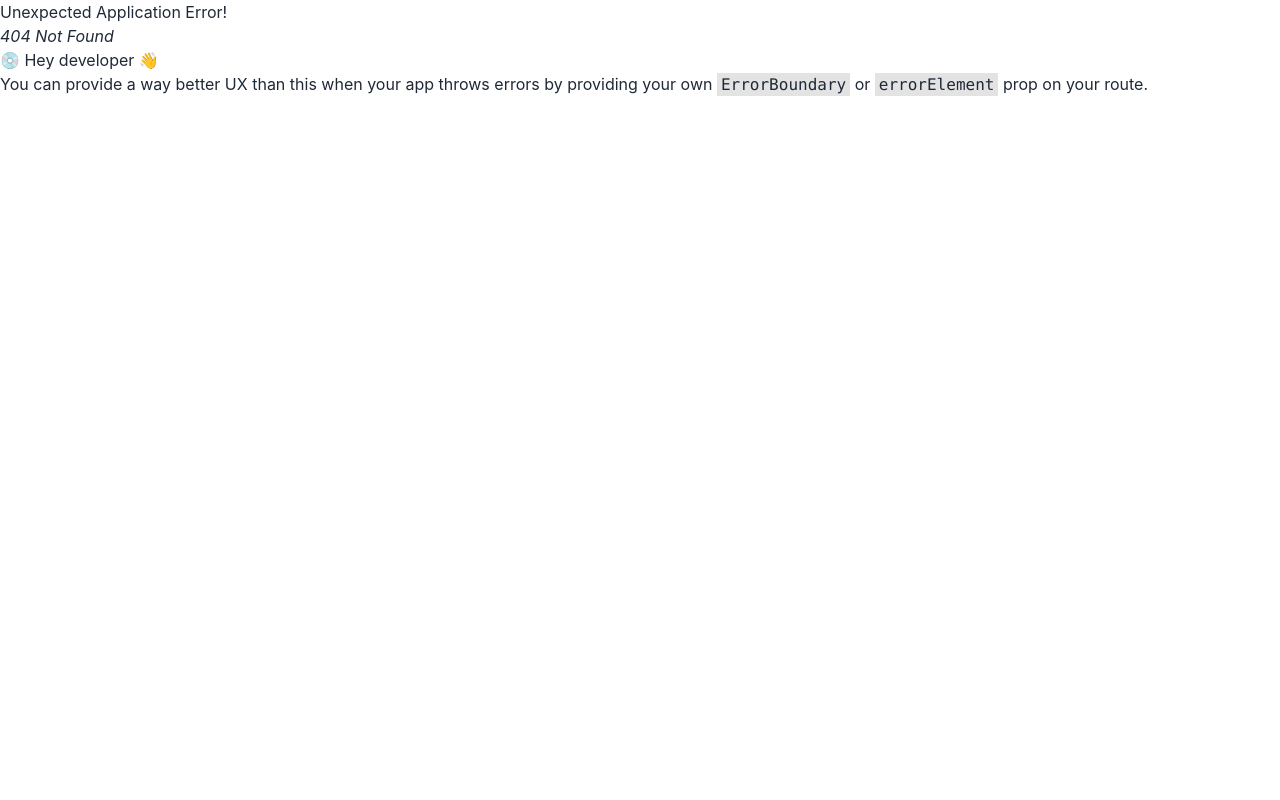
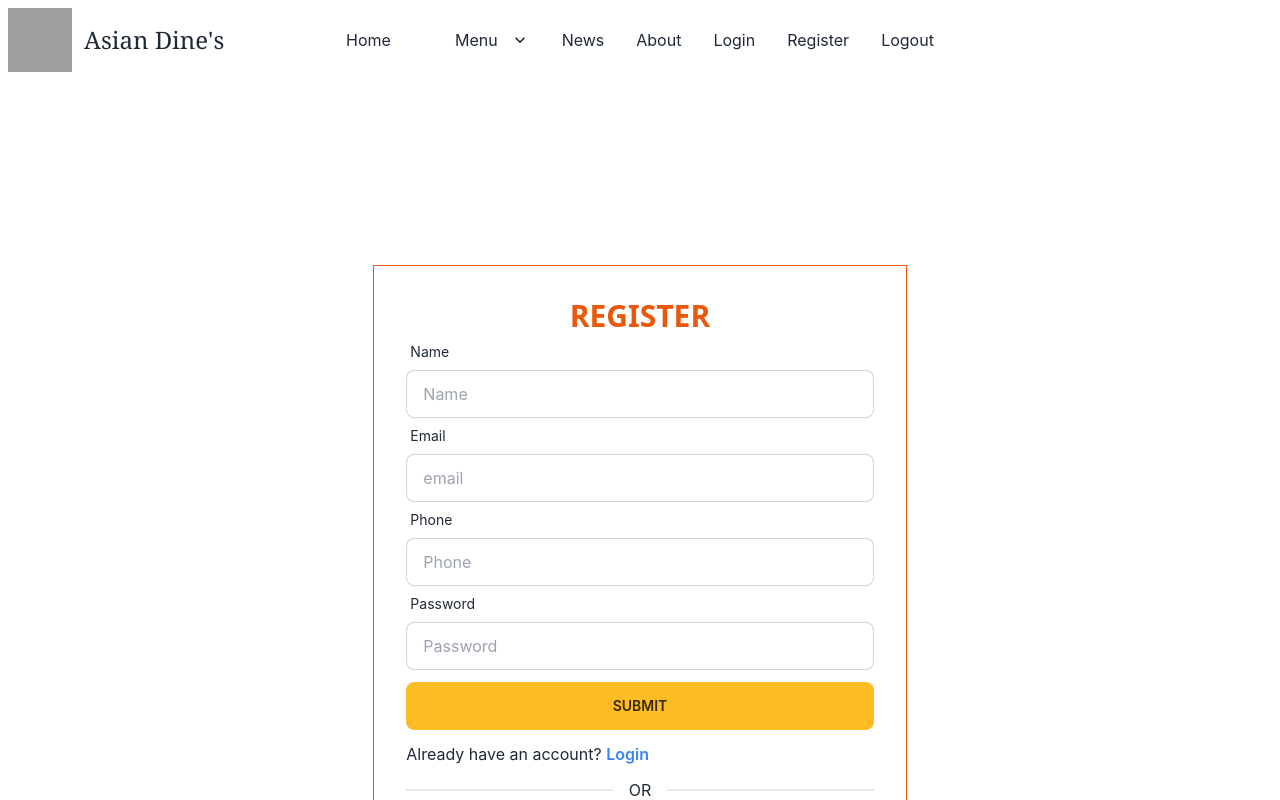
Before and after one commit to Arif351/asian_dine_client, a React (Create React App) app: page /register in a window 1280 px wide. Before the commit this address had no page. Shown: the top 800 px of the page. Built offline with nearby package versions, Linux system fonts and the light colour scheme; grey boxes are pictures that could not be loaded.

Commit message:
login and registration form created

```diff
--- a/package.json
+++ b/package.json
@@ -12,9 +12,11 @@
     "daisyui": "^2.46.0",
     "date-fns": "^2.29.3",
     "firebase": "^9.15.0",
+    "flowbite": "^1.6.2",
     "react": "^18.2.0",
     "react-day-picker": "^8.4.1",
     "react-dom": "^18.2.0",
+    "react-hook-form": "^7.42.0",
     "react-hot-toast": "^2.4.0",
     "react-redux": "^8.0.5",
     "react-router-dom": "^6.6.0",
--- /dev/null
+++ b/src/Components/Authentication/Log/Login.js
@@ -0,0 +1,45 @@
+import React from 'react';
+import { useForm } from 'react-hook-form';
+import { Link } from 'react-router-dom';
+
+const Login = () => {
+    const { register, formState: { errors }, handleSubmit } = useForm();
+    const handleLogin = (data) => {
+        console.log(data);
+    }
+
+    return (
+        <div className='h-[600px] flex justify-center items-center'>
+            <div className="w-5/12 border border-orange-600 p-8">
+                <h1 className='text-center text-orange-600 text-3xl font-sans font-bold'>LOGIN</h1>
+                <form onSubmit={handleSubmit(handleLogin)} >
+                    <div className="form-control w-full max-w-2xl">
+                        <label className="label">
+                            <span className="label-text">Email</span>
+                        </label>
+                        <input type="text" placeholder="email"
+                            {...register("email", { required: "Email address is required" })}
+                            className="input input-bordered" />
+                        {errors.email && <p className='text-red-600'>{errors.email?.message}</p>}
+                    </div>
+                    <div className="form-control w-full max-w-2xl">
+                        <label className="label">
+                            <span className="label-text">Password</span>
+                        </label>
+                        <input type="text" placeholder="Password" {...register("password", { required: "Password is required", minLength: { value: 6, message: "Password must be 6 characters" } })} className="input input-bordered" />
+                        {errors.password && <p className='text-red-600'>{errors.password?.message}</p>}
+                        <label className="label">
+                            <span className="label-text">Forger Password?</span>
+                        </label>
+                    </div>
+                    <input className="btn btn-block btn-warning" type="Submit" />
+                </form>
+                <p className='my-3'><span className=''>New to Asian Dine?</span> <Link to="/register"> <span className='text-blue-500 font-semibold'>Register Now</span> </Link> </p>
+                <div className="divider">OR</div>
+                <button className="btn btn-outline btn-accent w-full">Login with Google</button>
+            </div>
+        </div>
+    );
+};
+
+export default Login;
--- /dev/null
+++ b/src/Components/Authentication/Register/Register.js
@@ -0,0 +1,81 @@
+import React, { useState } from 'react';
+import { useForm } from 'react-hook-form';
+import { Link } from 'react-router-dom';
+
+const Register = () => {
+    const { register, formState: { errors }, handleSubmit } = useForm();
+    const handleLogin = (data) => {
+        console.log(data);
+    }
+    return (
+        // <div className=''>
+        //     <div className="form-control w-full max-w-xs">
+        //         <label className="label">
+        //             <span className="label-text">Pick the best fantasy franchise</span>
+        //             <span className="label-text-alt">Alt label</span>
+        //         </label>
+        //         <select {...register("category", { required: true })} className="select select-bordered">
+        //             <option disabled selected>Pick one</option>
+        //             <option>Star Wars</option>
+        //             <option>Harry Potter</option>
+        //             <option>Lord of the Rings</option>
+        //             <option>Planet of the Apes</option>
+        //             <option>Star Trek</option>
+        //         </select>
+        //         <label className="label">
+        //             <span className="label-text-alt">Alt label</span>
+        //             <span className="label-text-alt">Alt label</span>
+        //         </label>
+        //     </div>
+        // </div>
+
+        <div className='h-[1000px] flex justify-center items-center'>
+            <div className="w-5/12 border border-orange-600 p-8">
+                <h1 className='text-center text-orange-600 text-3xl font-sans font-bold'>REGISTER</h1>
+                <form onSubmit={handleSubmit(handleLogin)} >
+                    <div className="form-control w-full max-w-2xl">
+                        <label className="label">
+                            <span className="label-text">Name</span>
+                        </label>
+                        <input type="text" placeholder="Name"
+                            {...register("name", { required: "Name is required" })}
+                            className="input input-bordered" />
+                        {errors.name && <p className='text-red-600 my-2'>{errors.name?.message}</p>}
+                    </div>
+                    <div className="form-control w-full max-w-2xl">
+                        <label className="label">
+                            <span className="label-text">Email</span>
+                        </label>
+                        <input type="text" placeholder="email"
+                            {...register("email", { required: "Email address is required" })}
+                            className="input input-bordered" />
+                        {errors.email && <p className='text-red-600 my-2'>{errors.email?.message}</p>}
+                    </div>
+                    <div className="form-control w-full max-w-2xl">
+                        <label className="label">
+                            <span className="label-text">Phone</span>
+                        </label>
+                        <input type="number" placeholder="Phone"
+                            {...register("phone", { required: "Phone number is required" })}
+                            className="input input-bordered" />
+                        {errors.phone && <p className='text-red-600 my-2'>{errors.phone?.message}</p>}
+                    </div>
+                    <div className="form-control w-full max-w-2xl">
+                        <label className="label">
+                            <span className="label-text">Password</span>
+                        </label>
+                        <input type="text" placeholder="Password" {...register("password", { required: "Password is required", minLength: { value: 6, message: "Password must be 6 characters" } })} className="input input-bordered" />
+                        {errors.password && <p className='text-red-600 my-2'>{errors.password?.message}</p>}
+                    </div>
+                    <input className="btn btn-block btn-warning mt-3" type="Submit" />
+                </form>
+                <p className='my-3'><span className=''>Already have an account?</span> <Link to="/login"> <span className='text-blue-500 font-semibold'>Login</span> </Link> </p>
+                <div className="divider">OR</div>
+                <button className="btn btn-outline btn-accent w-full">Register with Google</button>
+            </div>
+        </div>
+
+    );
+};
+
+export default Register;
--- /dev/null
+++ b/src/Components/Firebase/Firebase.config.js
@@ -0,0 +1,22 @@
+// Import the functions you need from the SDKs you need
+import { initializeApp } from "firebase/app";
+import { getAnalytics } from "firebase/analytics";
+// TODO: Add SDKs for Firebase products that you want to use
+// https://firebase.google.com/docs/web/setup#available-libraries
+
+// Your web app's Firebase configuration
+// For Firebase JS SDK v7.20.0 and later, measurementId is optional
+const firebaseConfig = {
+    apiKey: process.env.REACT_APP_apiKey,
+    authDomain: process.env.REACT_APP_authDomain,
+    projectId: process.env.REACT_APP_projectId,
+    storageBucket: process.env.REACT_APP_storageBucket,
+    messagingSenderId: process.env.REACT_APP_messagingSenderId,
+    appId: process.env.REACT_APP_appId,
+    measurementId: process.env.REACT_APP_measurementId,
+};
+
+// Initialize Firebase
+const app = initializeApp(firebaseConfig);
+// const analytics = getAnalytics(app);
+export default app;
--- a/src/Components/FoodMenu/AllItems.js
+++ b/src/Components/FoodMenu/AllItems.js
@@ -3,6 +3,7 @@ import React from 'react';
 const AllItems = ({ allItems }) => {
     const { price, img, title, details, ingradiants } = allItems;
     return (
+        <div>
             <div className="card lg:card-side bg-base-100 shadow-lg">
                 <figure><img src={img} alt="" className='w-80' /></figure>
                 <div className="card-body">
@@ -14,6 +15,8 @@ const AllItems = ({ allItems }) => {
                     </div>
                 </div>
             </div>
+        </div>
+
     );
 };
 
--- a/src/Components/Navbar/Navbar.js
+++ b/src/Components/Navbar/Navbar.js
@@ -39,6 +39,9 @@ const Navbar = ({ }) => {
         </li >
         <li><Link to="/news">News</Link></li>
         <li><Link to="/about">About</Link></li>
+        <li><Link to="/login">Login</Link></li>
+        <li><Link to="/register">Register</Link></li>
+        <li><Link to="/logout">Logout</Link></li>
     </>
 
     // to={`/foodList/${_id}`}
--- a/src/Components/Shared/BookingSection/BookingDate.js
+++ b/src/Components/Shared/BookingSection/BookingDate.js
@@ -76,7 +76,7 @@ const BookingDate = () => {
                 </div>
             </div>
             <div>
-                <BookForm></BookForm>
+                {/* <BookForm></BookForm> */}
             </div>
         </div>
     );
--- a/tailwind.config.js
+++ b/tailwind.config.js
@@ -6,5 +6,5 @@ module.exports = {
   theme: {
     extend: {},
   },
-  plugins: [require("daisyui")],
+  plugins: [require("daisyui", 'flowbite/plugin')],
 }
```
Also changed, not shown: src/Components/Router/Router.js (+10 -0 lines), 1 other file (tests, documents, lock files or other folders). Lines whose indentation alone changed are shown as unchanged.
